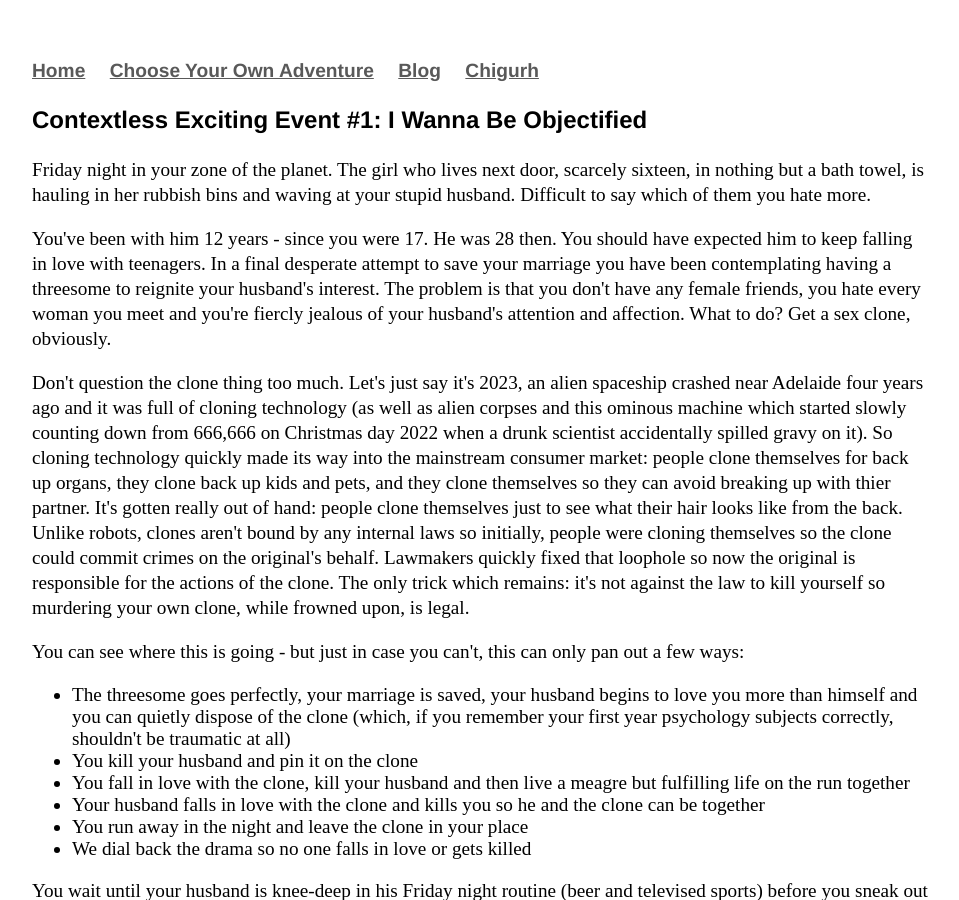
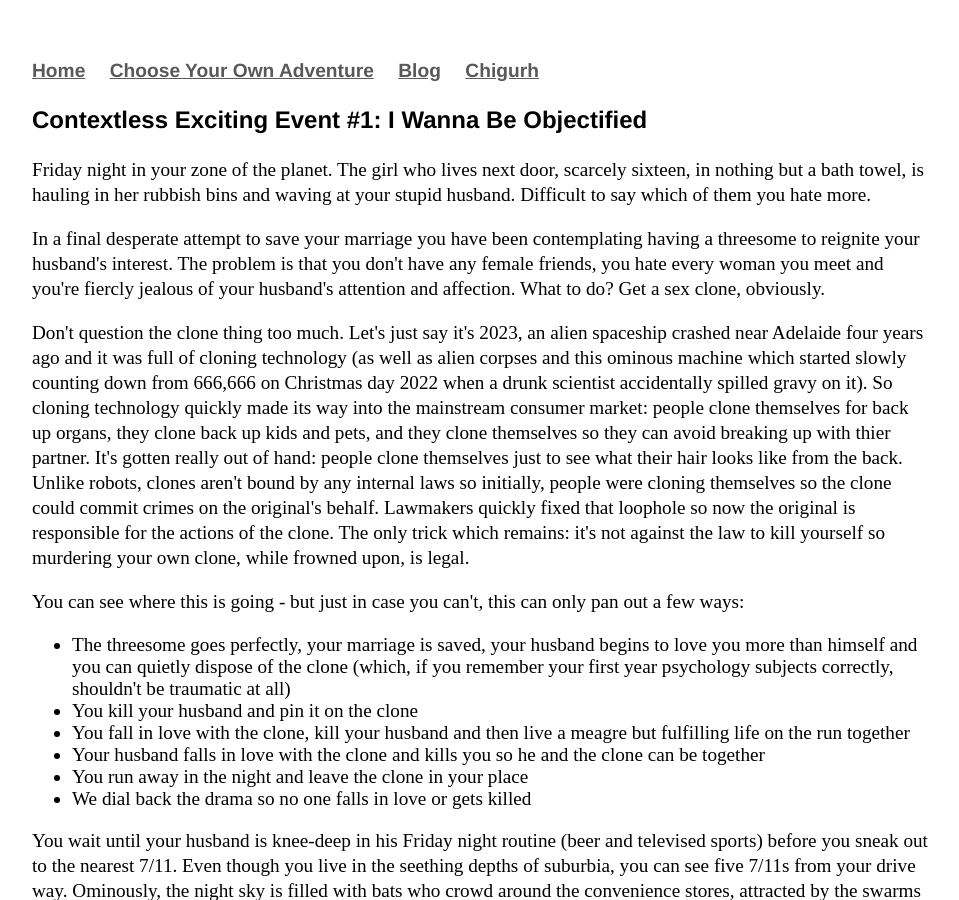
Before and after one commit to Pinelife/pinelife.github.io, a Jekyll site: the page built from Hellhole/excitingevent1.html, in a window 1280 px wide and 900 px high. Shown: the whole window, without its empty margins (160-1119 px from the left). Built offline with Jekyll 4.4.1, drawn with Linux system fonts in a browser that asks for light colours.

Commit message:
Update excitingevent1.html

```diff
--- a/Hellhole/excitingevent1.html
+++ b/Hellhole/excitingevent1.html
@@ -8,7 +8,6 @@ title: Pinelife
   her rubbish bins and waving at your stupid husband. Difficult to say which of them you hate more.
 </p>
 <p>
-  You've been with him 12 years - since you were 17. He was 28 then. You should have expected him to keep falling in love with teenagers.
   In a final desperate attempt to save your marriage you have been contemplating having a threesome to reignite your husband's interest.
   The problem is that you don't have any female friends, you hate every woman you meet and you're fiercly jealous of your husband's attention and affection.
   What to do? Get a sex clone, obviously.
```
